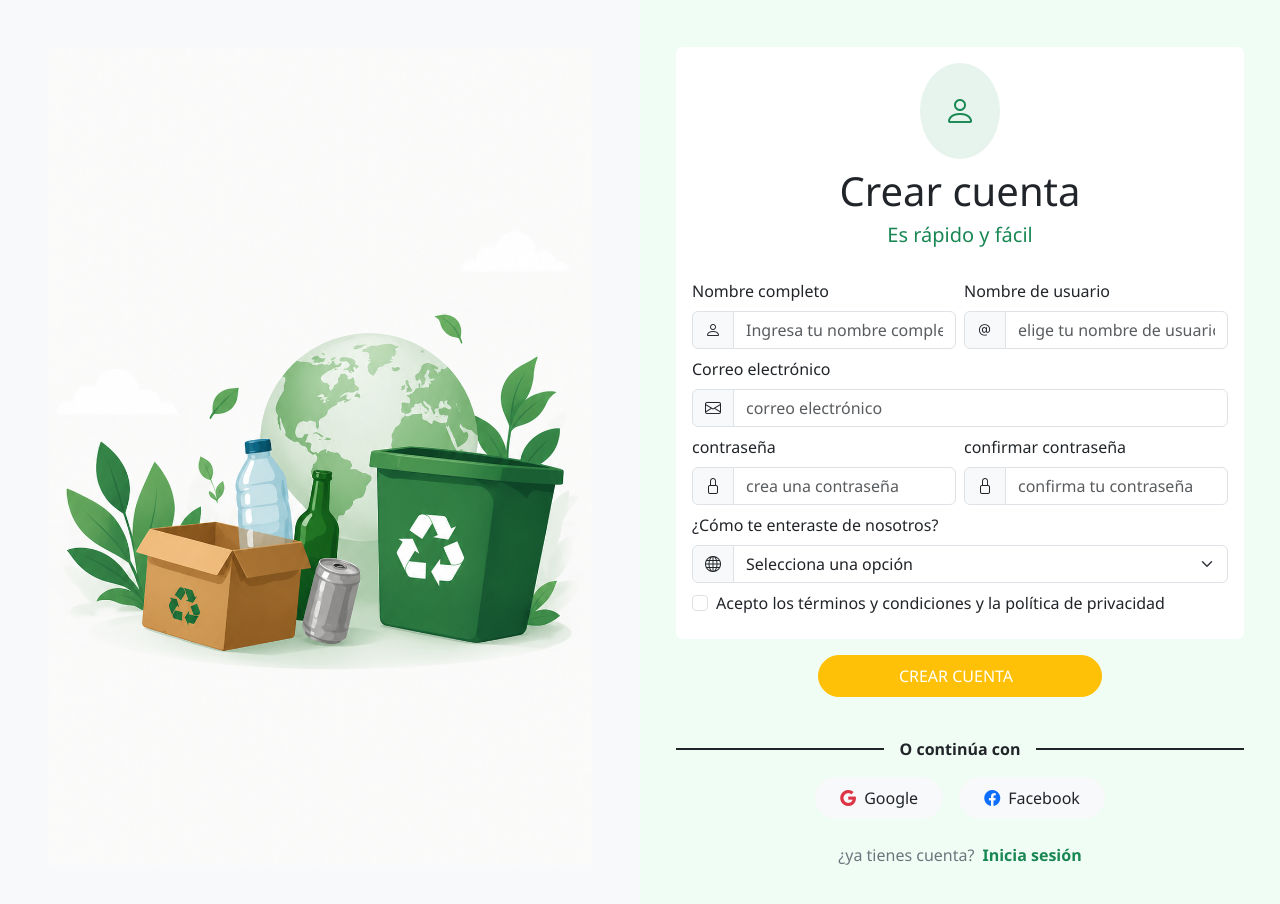
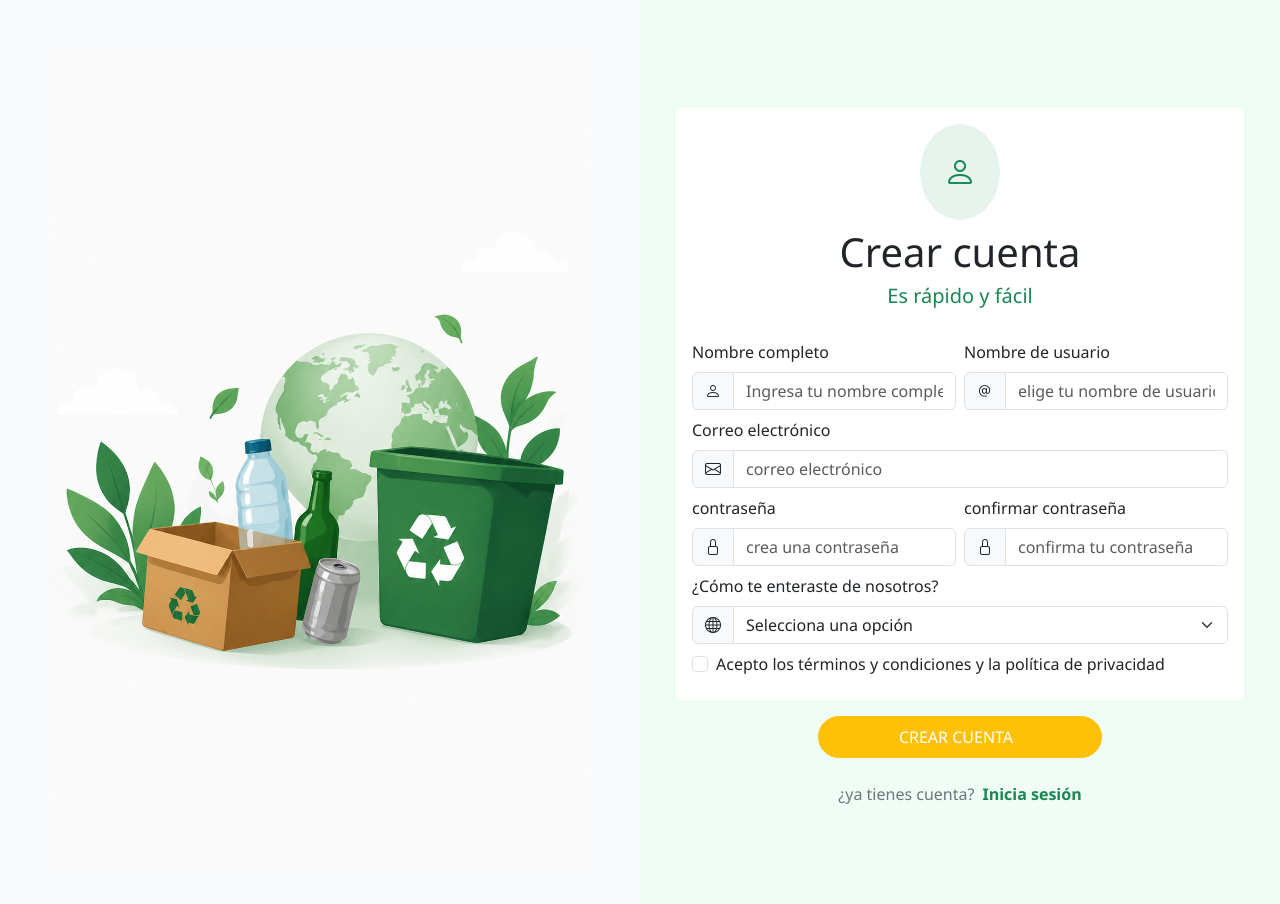
Before and after one commit to escobar1003/recycling_frontend2, a React (Create React App) app: page /Registro in a window 1280 px wide. Shown: the top 904 px of the page. Built offline with nearby package versions, Linux system fonts and the light colour scheme.

Commit message:
actualización de perfil y mejoras

```diff
--- a/src/components/Login.jsx
+++ b/src/components/Login.jsx
@@ -126,20 +126,7 @@ function LoginForm({ onLogin }) {
 
               <br />
 
-              <div className="d-flex align-items-center my-3">
-                <div className="flex-grow-1 border-top"></div>
-                <span className="px-3 text-secondary small">o continúa con</span>
-                <div className="flex-grow-1 border-top"></div>
-              </div>
 
-              <div className="d-flex justify-content-center gap-3">
-                <button className="btn btn-light border rounded-pill px-4">
-                  <i className="bi bi-google me-2 text-danger"></i>Google
-                </button>
-                <button className="btn btn-light border rounded-pill px-4">
-                  <i className="bi bi-facebook me-2 text-primary"></i>Facebook
-                </button>
-              </div>
 
               <br />
 
--- a/src/components/Materiales.jsx
+++ b/src/components/Materiales.jsx
@@ -4,7 +4,7 @@ const API_URL = "https://tu-backend.com/api/materiales";
 
 const ZONAS     = ["Norte", "Sur", "Centro", "Oriente", "Occidente"];
 const UNIDADES  = ["kg", "g", "tonelada", "unidad"];
-const CATEGORIAS = ["Plastico", "Vidrio", "Metal", "Papel y Carton", "Organico", "Electronico", "Textil"];
+const CATEGORIAS = ["Organico", "Electronico", "Textil"];
 
 const EMPTY_FORM = {
   nombre: "", categoria: "", descripcion: "",
--- a/src/components/Registro.jsx
+++ b/src/components/Registro.jsx
@@ -237,32 +237,12 @@ function Registro() {
 
               <br />
 
-              <div className="d-flex align-items-center my-3 w-100">
-                <div className="flex-grow-1 border-top border-2 border-dark"></div>
-                <span className="px-3 fw-semibold text-dark">
-                  O continúa con
-                </span>
-                <div className="flex-grow-1 border-top border-2 border-dark"></div>
-              </div>
+
 
             </div>
 
             {/* GOOGLE FACEBOOK */}
-            <div className="d-flex justify-content-center align-items-center gap-3">
 
-              <button className="btn btn-light text-dark rounded-pill px-4 py-2">
-                <i className="bi bi-google me-2 text-danger"></i>
-                Google
-              </button>
-
-              <button className="btn btn-light text-dark rounded-pill px-4 py-2">
-                <i className="bi bi-facebook me-2 text-primary"></i>
-                Facebook
-              </button>
-
-            </div>
-
-            <br />
 
             <div className="d-flex justify-content-center align-items-center gap-2">
               <span className="fw-light text-secondary">
--- a/src/components/Topbar.jsx
+++ b/src/components/Topbar.jsx
@@ -1,10 +1,21 @@
 import { useEffect, useState } from "react";
+import { useNavigate } from "react-router-dom";
 
 export default function Topbar({ pts, setView }) {
   const [foto, setFoto] = useState(null);
+  const navigate = useNavigate();
 
   useEffect(() => {
-    const handler = (e) => setFoto(e.detail);
+    // 🔥 Cargar imagen guardada al recargar
+    const savedFoto = localStorage.getItem("perfilFoto");
+    if (savedFoto) setFoto(savedFoto);
+
+    // 🔥 Escuchar cambios desde Perfil
+    const handler = (e) => {
+      setFoto(e.detail);
+      localStorage.setItem("perfilFoto", e.detail);
+    };
+
     window.addEventListener("perfilFoto", handler);
     return () => window.removeEventListener("perfilFoto", handler);
   }, []);
@@ -28,7 +39,7 @@ export default function Topbar({ pts, setView }) {
             <div
               className="rounded-circle bg-success-subtle border border-success d-flex align-items-center justify-content-center fw-bold text-success"
               role="button"
-              onClick={() => setView("perfil")}
+              onClick={() => navigate("/perfil")}
               title="Mi perfil"
               style={{ width: 42, height: 42 }}
             >
```
